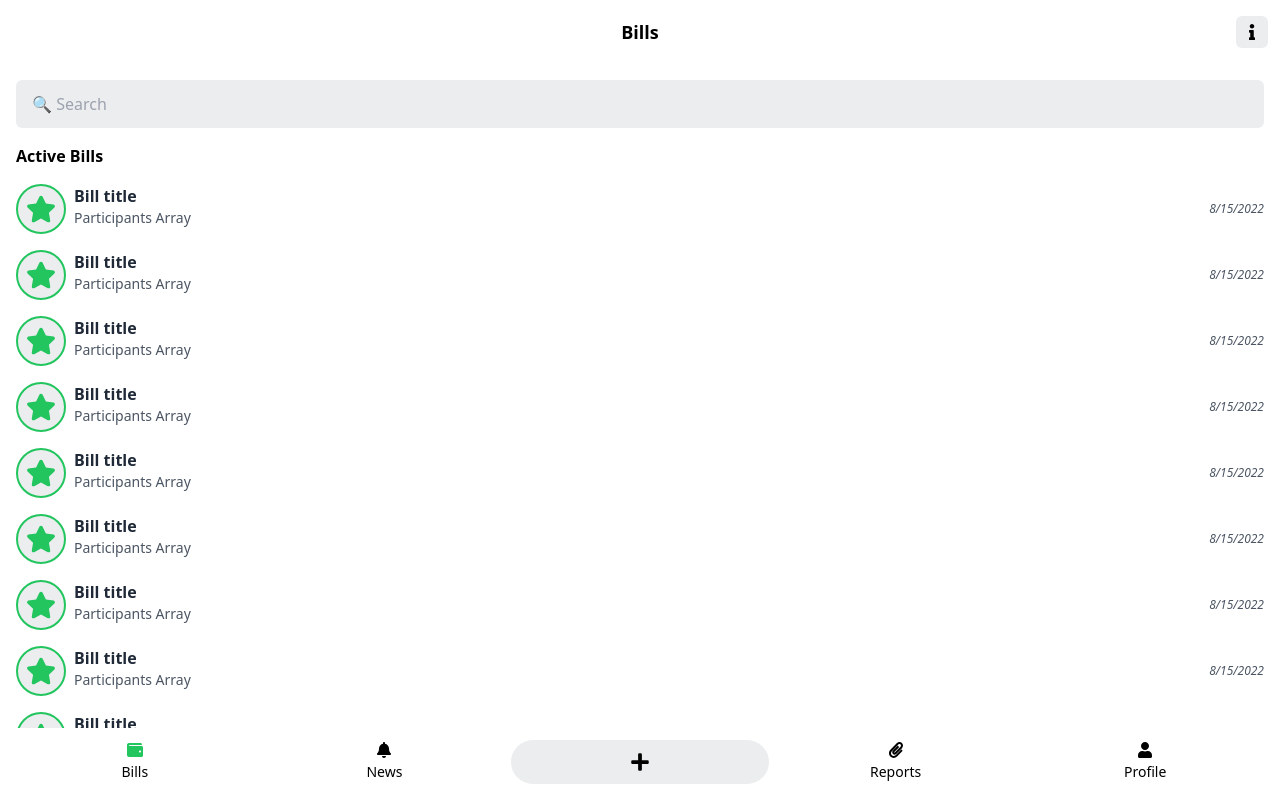
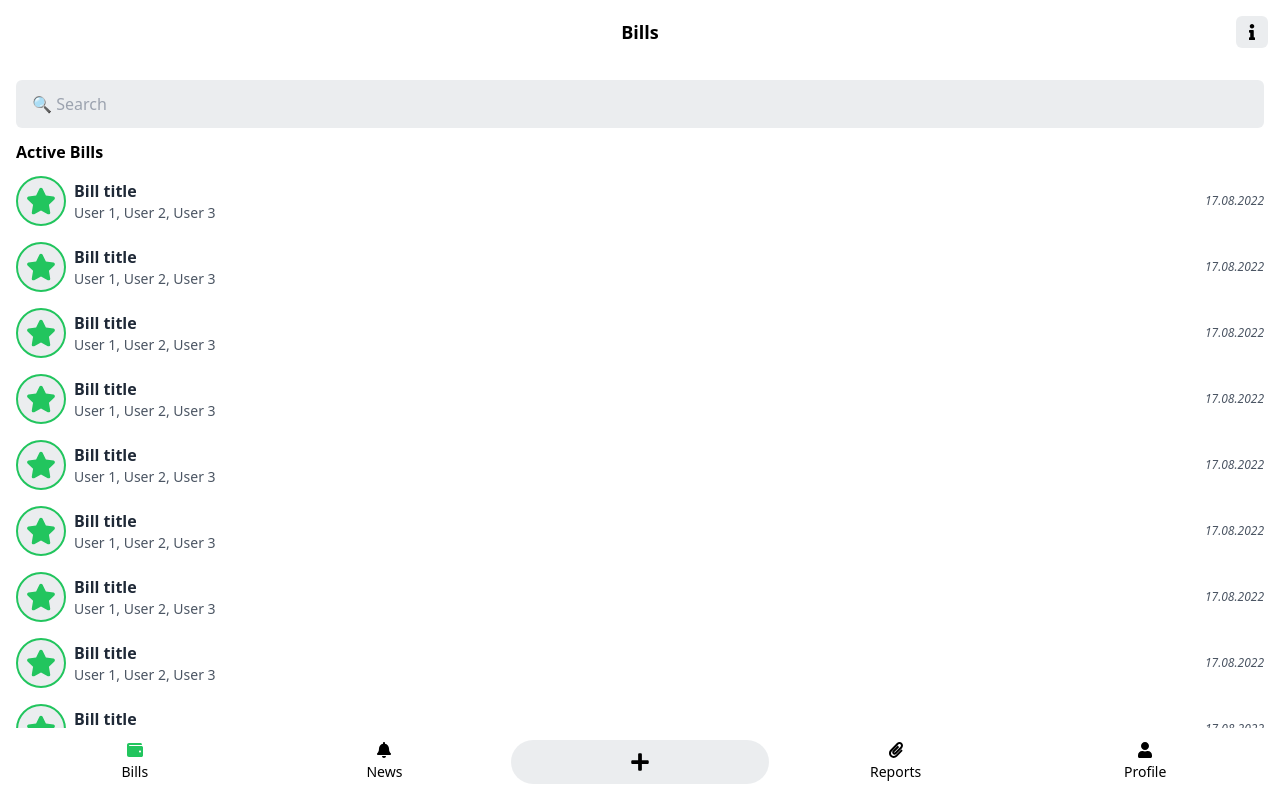
Before and after one commit to kawlik/metric-backlog, a React (Vite) app: page /#/bills in a window 1280 px wide. Built offline with nearby package versions, Linux system fonts and the light colour scheme.

Commit message:
Adding mock data and processing

```diff
--- /dev/null
+++ b/public/mock/bills.json
@@ -0,0 +1,194 @@
+[
+    {
+        "id": "1",
+        "participants": [
+            "User 1", "User 2", "User 3"
+        ],
+		"timestamp": "17.08.2022",
+		"title": "Bill title"
+    },
+    {
+        "id": "2",
+        "participants": [
+            "User 1", "User 2", "User 3"
+        ],
+		"timestamp": "17.08.2022",
+		"title": "Bill title"
+    },
+    {
+        "id": "3",
+        "participants": [
+            "User 1", "User 2", "User 3"
+        ],
+		"timestamp": "17.08.2022",
+		"title": "Bill title"
+    },
+    {
+        "id": "4",
+        "participants": [
+            "User 1", "User 2", "User 3"
+        ],
+		"timestamp": "17.08.2022",
+		"title": "Bill title"
+    },
+    {
+        "id": "5",
+        "participants": [
+            "User 1", "User 2", "User 3"
+        ],
+		"timestamp": "17.08.2022",
+		"title": "Bill title"
+    },
+    {
+        "id": "6",
+        "participants": [
+            "User 1", "User 2", "User 3"
+        ],
+		"timestamp": "17.08.2022",
+		"title": "Bill title"
+    },
+    {
+        "id": "7",
+        "participants": [
+            "User 1", "User 2", "User 3"
+        ],
+		"timestamp": "17.08.2022",
+		"title": "Bill title"
+    },
+    {
+        "id": "8",
+        "participants": [
+            "User 1", "User 2", "User 3"
+        ],
+		"timestamp": "17.08.2022",
+		"title": "Bill title"
+    },
+    {
+        "id": "9",
+        "participants": [
+            "User 1", "User 2", "User 3"
+        ],
+		"timestamp": "17.08.2022",
+		"title": "Bill title"
+    },
+    {
+        "id": "10",
+        "participants": [
+            "User 1", "User 2", "User 3"
+        ],
+		"timestamp": "17.08.2022",
+		"title": "Bill title"
+    },
+    {
+        "id": "11",
+        "participants": [
+            "User 1", "User 2", "User 3"
+        ],
+		"timestamp": "17.08.2022",
+		"title": "Bill title"
+    },
+    {
+        "id": "12",
+        "participants": [
+            "User 1", "User 2", "User 3"
+        ],
+		"timestamp": "17.08.2022",
+		"title": "Bill title"
+    },
+    {
+        "id": "13",
+        "participants": [
+            "User 1", "User 2", "User 3"
+        ],
+		"timestamp": "17.08.2022",
+		"title": "Bill title"
+    },
+    {
+        "id": "14",
+        "participants": [
+            "User 1", "User 2", "User 3"
+        ],
+		"timestamp": "17.08.2022",
+		"title": "Bill title"
+    },
+    {
+        "id": "15",
+        "participants": [
+            "User 1", "User 2", "User 3"
+        ],
+		"timestamp": "17.08.2022",
+		"title": "Bill title"
+    },
+    {
+        "id": "16",
+        "participants": [
+            "User 1", "User 2", "User 3"
+        ],
+		"timestamp": "17.08.2022",
+		"title": "Bill title"
+    },
+    {
+        "id": "17",
+        "participants": [
+            "User 1", "User 2", "User 3"
+        ],
+		"timestamp": "17.08.2022",
+		"title": "Bill title"
+    },
+    {
+        "id": "18",
+        "participants": [
+            "User 1", "User 2", "User 3"
+        ],
+		"timestamp": "17.08.2022",
+		"title": "Bill title"
+    },
+    {
+        "id": "19",
+        "participants": [
+            "User 1", "User 2", "User 3"
+        ],
+		"timestamp": "17.08.2022",
+		"title": "Bill title"
+    },
+    {
+        "id": "20",
+        "participants": [
+            "User 1", "User 2", "User 3"
+        ],
+		"timestamp": "17.08.2022",
+		"title": "Bill title"
+    },
+    {
+        "id": "21",
+        "participants": [
+            "User 1", "User 2", "User 3"
+        ],
+		"timestamp": "17.08.2022",
+		"title": "Bill title"
+    },
+    {
+        "id": "22",
+        "participants": [
+            "User 1", "User 2", "User 3"
+        ],
+		"timestamp": "17.08.2022",
+		"title": "Bill title"
+    },
+    {
+        "id": "23",
+        "participants": [
+            "User 1", "User 2", "User 3"
+        ],
+		"timestamp": "17.08.2022",
+		"title": "Bill title"
+    },
+    {
+        "id": "24",
+        "participants": [
+            "User 1", "User 2", "User 3"
+        ],
+		"timestamp": "17.08.2022",
+		"title": "Bill title"
+    }
+]
--- a/src/components/@.ts
+++ b/src/components/@.ts
@@ -1,4 +1,5 @@
 export { default as BillListViewComponent } from './bill-list-view.component';
+export { default as BillsListComponent } from './bills-list.component';
 export { default as ButtonIconExposedComponent } from './button-icon-exposed.component';
 export { default as ButtonIconLabelComponent } from './button-icon-label.component';
 export { default as ButtonIconComponent } from './button-icon.component';
--- a/src/components/bill-list-view.component.tsx
+++ b/src/components/bill-list-view.component.tsx
@@ -1,22 +1,29 @@
 import { FaStar } from 'react-icons/fa';
 
-export default function (props: { action(): void }) {
+export default function (props: {
+	action(): void;
+	id: string;
+	participants: string[];
+	timestamp: string;
+	title: string;
+}) {
 	// component logic
-	const date = new Date().toLocaleDateString();
 
 	// component layout
 	return (
 		<button onClick={props.action} className="flex flex-1 flex-nowrap flex-row gap-2">
-			<div className='backdrop-blur-lg bg-gray-400 bg-opacity-20 border-green-500 border-2 my-auto p-2 rounded-full'>
+			<div className="backdrop-blur-lg bg-gray-400 bg-opacity-20 border-green-500 border-2 my-auto p-2 rounded-full">
 				<FaStar className="text-3xl text-green-500" />
 			</div>
-			<div className="flex-1 overflow-hidden">
-				<p className="font-bold text-gray-800 w-max">Bill title</p>
-				<p className="text-sm text-gray-600 w-max">Participants Array</p>
+			<div className="flex-1 my-auto overflow-hidden">
+				<p className="font-bold text-gray-800 w-max">{props.title}</p>
+				<p className="text-sm text-gray-600 w-max">{props.participants.join(', ')}</p>
 			</div>
-            <div className='my-auto'>
-			    <p className="font-light italic text-gray-600 text-xs w-max">{date}</p>
-            </div>
+			<div className="my-auto">
+				<p className="font-light italic text-gray-600 text-xs w-max">
+					{props.timestamp}
+				</p>
+			</div>
 		</button>
 	);
 }
--- /dev/null
+++ b/src/components/bills-list.component.tsx
@@ -0,0 +1,22 @@
+import { BillType } from '../types/@';
+import { BillListViewComponent } from './@';
+
+export default function (props: { bills: BillType[] }) {
+	// component logic
+
+	// component layout
+	return (
+		<ul className="flex flex-1 flex-col gap-4">
+			{props.bills.map((bill) => (
+				<BillListViewComponent
+					action={() => {}}
+					id={bill.id}
+					key={bill.id}
+					participants={bill.participants}
+					timestamp={bill.timestamp}
+					title={bill.title}
+				/>
+			))}
+		</ul>
+	);
+}
--- a/src/pages/bills.page.tsx
+++ b/src/pages/bills.page.tsx
@@ -1,26 +1,29 @@
-import { BillListViewComponent, SearchBarComponent } from '../components/@';
+import { useEffect, useState } from 'react';
+import { BillsListComponent, SearchBarComponent } from '../components/@';
+import { BillType } from '../types/@';
 
 export default function () {
 	// component logic
+	const [bills, setBills] = useState<BillType[]>([]);
+
+	// updating bills
+	const updateBills = async () => {
+		fetch('/mock/bills.json')
+			.then((res) => res.json())
+			.then((res: BillType[]) => setBills(res));
+	};
+
+	// initial update
+	useEffect(() => {
+		updateBills();
+	}, []);
 
 	// component layout
 	return (
-		<article className="flex flex-1 flex-col gap-4 overflow-x-hidden overflow-y-scroll p-4">
+		<article className="flex flex-1 flex-col gap-3 overflow-x-hidden overflow-y-scroll p-4">
 			<SearchBarComponent action={() => {}} />
 			<h3 className="font-semibold ">Active Bills</h3>
-			<BillListViewComponent action={() => {}} />
-			<BillListViewComponent action={() => {}} />
-			<BillListViewComponent action={() => {}} />
-			<BillListViewComponent action={() => {}} />
-			<BillListViewComponent action={() => {}} />
-			<BillListViewComponent action={() => {}} />
-			<BillListViewComponent action={() => {}} />
-			<BillListViewComponent action={() => {}} />
-			<BillListViewComponent action={() => {}} />
-			<BillListViewComponent action={() => {}} />
-			<BillListViewComponent action={() => {}} />
-			<BillListViewComponent action={() => {}} />
-			<BillListViewComponent action={() => {}} />
+			<BillsListComponent bills={bills} />
 		</article>
 	);
 }
--- /dev/null
+++ b/src/types/@.ts
@@ -0,0 +1 @@
+export type { default as BillType } from './bill.type';
--- /dev/null
+++ b/src/types/bill.type.ts
@@ -0,0 +1,6 @@
+export default interface bill {
+	id: string;
+	participants: string[];
+	timestamp: string;
+	title: string;
+}
--- a/vite.config.ts
+++ b/vite.config.ts
@@ -12,12 +12,12 @@ export default defineConfig({
 		VitePWA({
 			registerType: 'prompt',
 			manifest: {
-                name: 'metric',
+				name: 'metric',
 				short_name: 'metric',
 				description: 'Metric - PWA expense management app!',
 				theme_color: '#ffffff',
 				background_color: '#ffffff',
-                orientation: 'portrait',
+				orientation: 'portrait',
 				display: 'standalone',
 				icons: [
 					{
```
